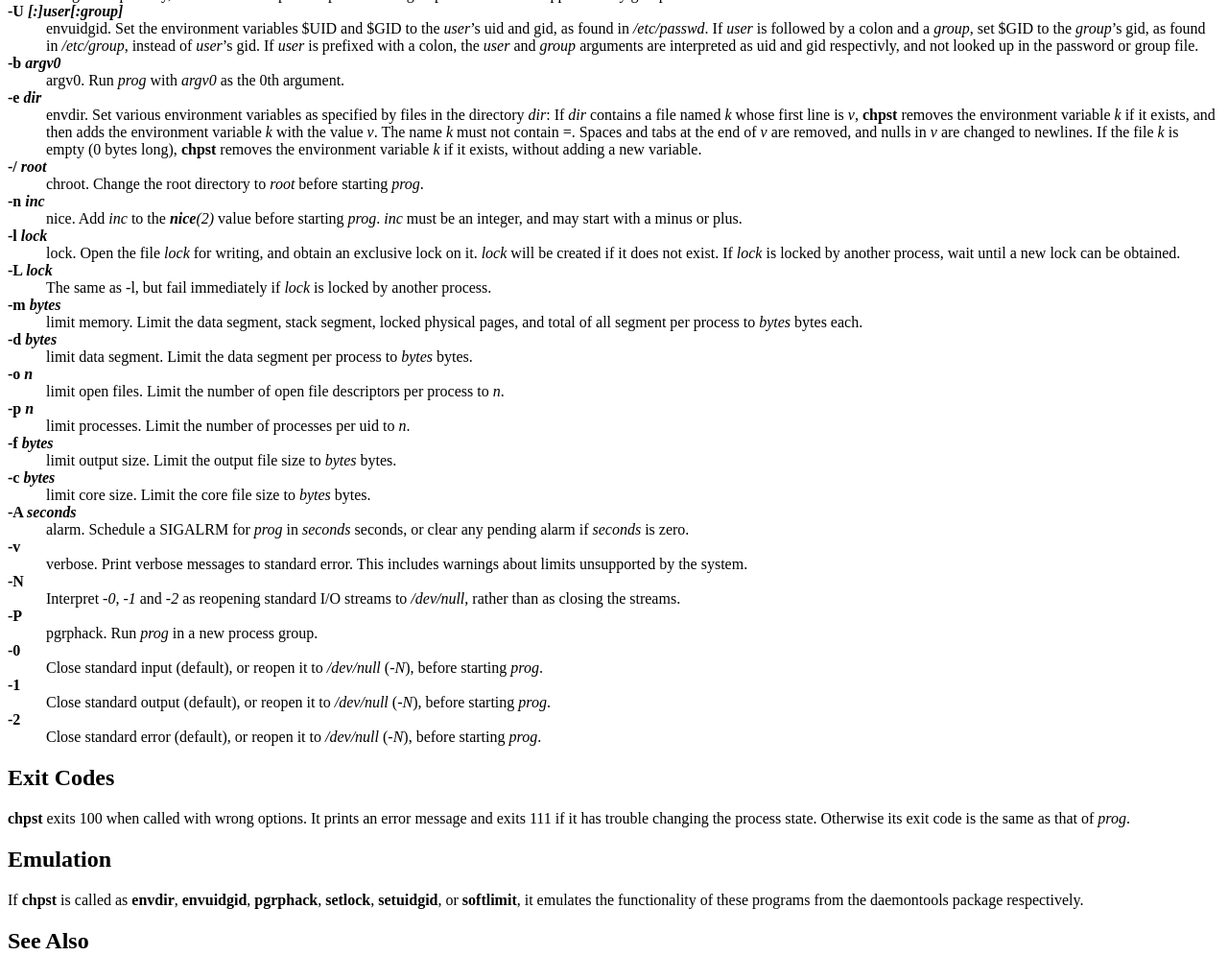
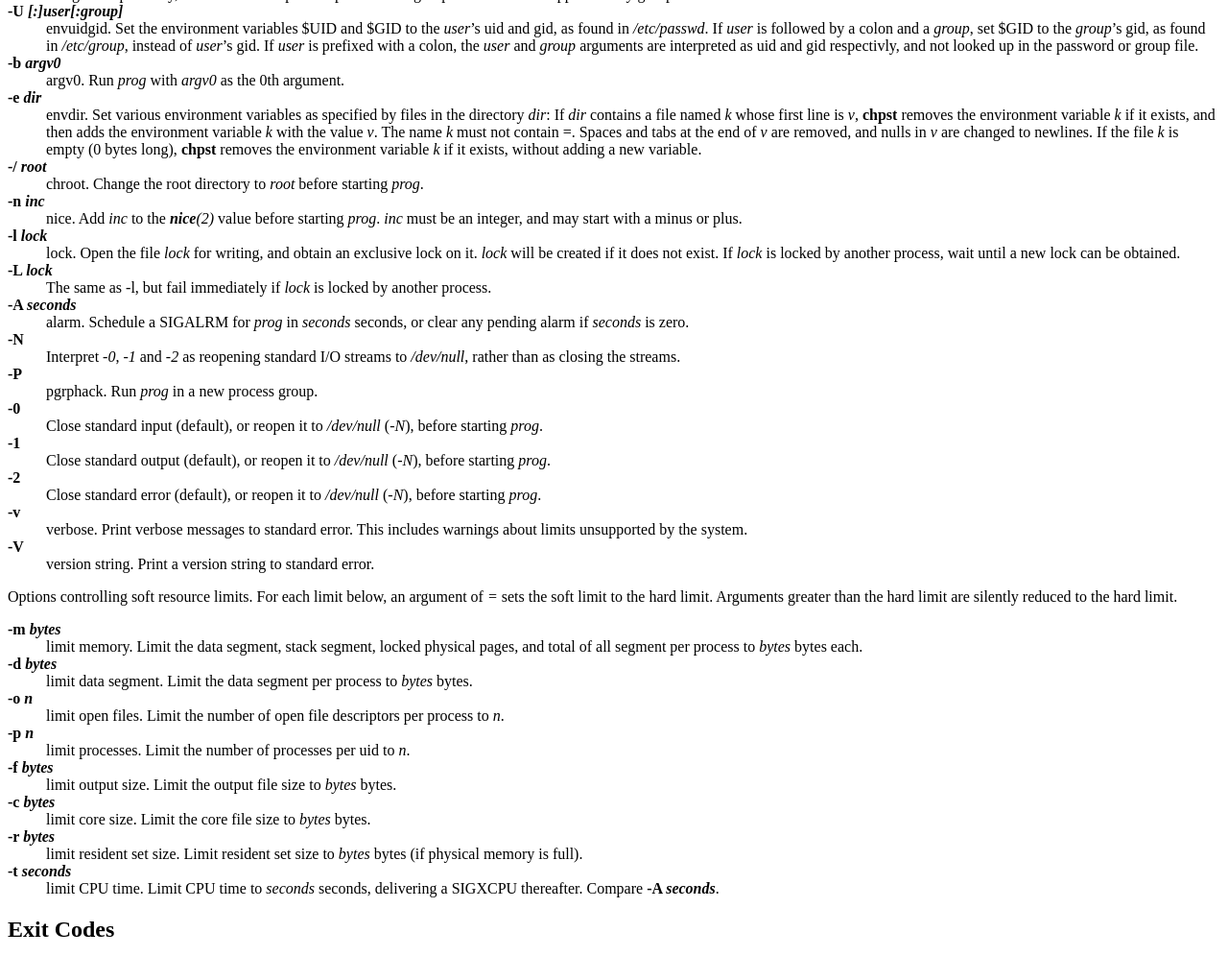
Before and after one commit to pilcrow/runit, a plain HTML site: page doc/chpst.8.html in a window 1280 px wide. Shown: the part 478-1474 px from the top of the page at 96% size. Drawn offline with Linux system fonts and the light colour scheme.

Commit message:
chpst: document '=' behavior and all options: -V -A n -r n -t n

```diff
--- a/doc/chpst.8.html
+++ b/doc/chpst.8.html
@@ -11,9 +11,9 @@
 <h2><a name='sect0'>Name</a></h2>
 chpst - runs a program with a changed process state
 <h2><a name='sect1'>Synopsis</a></h2>
-<b>chpst</b> [-vNP012]
-[-u <i>user</i>] [-U <i>user</i>] [-b <i>argv0</i>] [-e <i>dir</i>] [-/ <i>root</i>] [-n <i>inc</i>] [-l|-L <i>lock</i>] [-m <i>bytes</i>] [-d <i>bytes</i>]
-[-o <i>n</i>] [-p <i>n</i>] [-f <i>bytes</i>] [-c <i>bytes</i>] [-A <i>seconds</i>] <i>prog</i>
+<b>chpst</b> [-vVNP012]
+[-u <i>user</i>] [-U <i>user</i>] [-b <i>argv0</i>] [-e <i>dir</i>] [-/ <i>root</i>] [-n <i>inc</i>] [-l|-L <i>lock</i>] [-A <i>seconds</i>] [-m <i>bytes</i>] [-d <i>bytes</i>]
+[-o <i>n</i>] [-p <i>n</i>] [-f <i>bytes</i>] [-c <i>bytes</i>] [-r <i>bytes</i>] [-t <i>seconds</i>] <i>prog</i>
 <h2><a name='sect2'>Description</a></h2>
 <i>prog</i> consists of one or
 more arguments. <p>
@@ -30,7 +30,7 @@ and a <i>group</i>, set the gid to <i>group</i>&rsquo;s gid, as found in <i>/etc
 of <i>user</i>&rsquo;s gid. If <i>group</i> consists of a colon-separated list of group names,
 <b>chpst</b> sets the group ids of all listed groups. If <i>user</i> is prefixed with
 a colon, the <i>user</i> and all <i>group</i> arguments are interpreted as uid and gids
-respectivly, and not looked up in the password or group file. All initial
+respectively, and not looked up in the password or group file. All initial
 supplementary groups are removed. </dd>
 
 <dt><b>-U <i>[:]user[:group]</b> </i></dt>
@@ -73,6 +73,48 @@ process, wait until a new lock can be obtained. </dd>
 <dd>The same as -l, but
 fail immediately if <i>lock</i> is locked by another process. </dd>
 
+<dt><b>-A <i>seconds</b> </i></dt>
+<dd>alarm.
+Schedule a SIGALRM for <i>prog</i> in <i>seconds</i> seconds, or clear
+any pending alarm if <i>seconds</i> is zero. </dd>
+
+<dt><b>-N</b> </dt>
+<dd>Interpret <i>-0</i>, <i>-1</i> and <i>-2</i> as reopening standard
+I/O streams to <i>/dev/null</i>, rather than as closing the streams. </dd>
+
+<dt><b>-P</b> </dt>
+<dd>pgrphack.
+Run <i>prog</i> in a new process group. </dd>
+
+<dt><b>-0</b> </dt>
+<dd>Close standard input (default), or reopen it to
+<i>/dev/null</i> (<i>-N</i>), before starting
+<i>prog</i>. </dd>
+
+<dt><b>-1</b> </dt>
+<dd>Close standard output (default), or reopen it to
+<i>/dev/null</i> (<i>-N</i>), before starting
+<i>prog</i>. </dd>
+
+<dt><b>-2</b> </dt>
+<dd>Close standard error (default), or reopen it to
+<i>/dev/null</i> (<i>-N</i>), before starting
+<i>prog</i>. </dd>
+
+<dt><b>-v</b> </dt>
+<dd>verbose. Print verbose messages to standard error.
+This includes warnings about limits unsupported by the system. </dd>
+
+<dt><b>-V</b> </dt>
+<dd>version string. Print a version string to standard error. </dd>
+
+</dl>
+
+Options controlling soft resource limits.  For each limit below, an
+argument of <i>=</i> sets the soft limit to the hard limit.  Arguments
+greater than the hard limit are silently reduced to the hard limit.
+
+<dl>
 <dt><b>-m <i>bytes</b> </i></dt>
 <dd>limit memory.
 Limit the data segment, stack segment, locked physical pages, and total
@@ -98,37 +140,14 @@ the output file size to <i>bytes</i> bytes. </dd>
 <dd>limit core size. Limit the core
 file size to <i>bytes</i> bytes. </dd>
 
-<dt><b>-A <i>seconds</b> </i></dt>
-<dd>alarm.
-Schedule a SIGALRM for <i>prog</i> in <i>seconds</i> seconds, or clear
-any pending alarm if <i>seconds</i> is zero. </dd>
+<dt><b>-r <i>bytes</b> </i></dt>
+<dd>limit resident set size. Limit resident set size to <i>bytes</i> bytes
+(if physical memory is full). </dd>
 
-<dt><b>-v</b> </dt>
-<dd>verbose. Print verbose messages to standard error.
-This includes warnings about limits unsupported by the system. </dd>
+<dt><b>-t <i>seconds</b> </i></dt>
+<dd>limit CPU time.  Limit CPU time to <i>seconds</i> seconds, delivering
+a SIGXCPU thereafter.  Compare <b>-A <i>seconds</i></b>.</dd>
 
-<dt><b>-N</b> </dt>
-<dd>Interpret <i>-0</i>, <i>-1</i> and <i>-2</i> as reopening standard
-I/O streams to <i>/dev/null</i>, rather than as closing the streams. </dd>
-
-<dt><b>-P</b> </dt>
-<dd>pgrphack.
-Run <i>prog</i> in a new process group. </dd>
-
-<dt><b>-0</b> </dt>
-<dd>Close standard input (default), or reopen it to
-<i>/dev/null</i> (<i>-N</i>), before starting
-<i>prog</i>. </dd>
-
-<dt><b>-1</b> </dt>
-<dd>Close standard output (default), or reopen it to
-<i>/dev/null</i> (<i>-N</i>), before starting
-<i>prog</i>. </dd>
-
-<dt><b>-2</b> </dt>
-<dd>Close standard error (default), or reopen it to
-<i>/dev/null</i> (<i>-N</i>), before starting
-<i>prog</i>. </dd>
 </dl>
 
 <h2><a name='sect4'>Exit Codes</a></h2>
```
Also changed, not shown: 2 other files.
